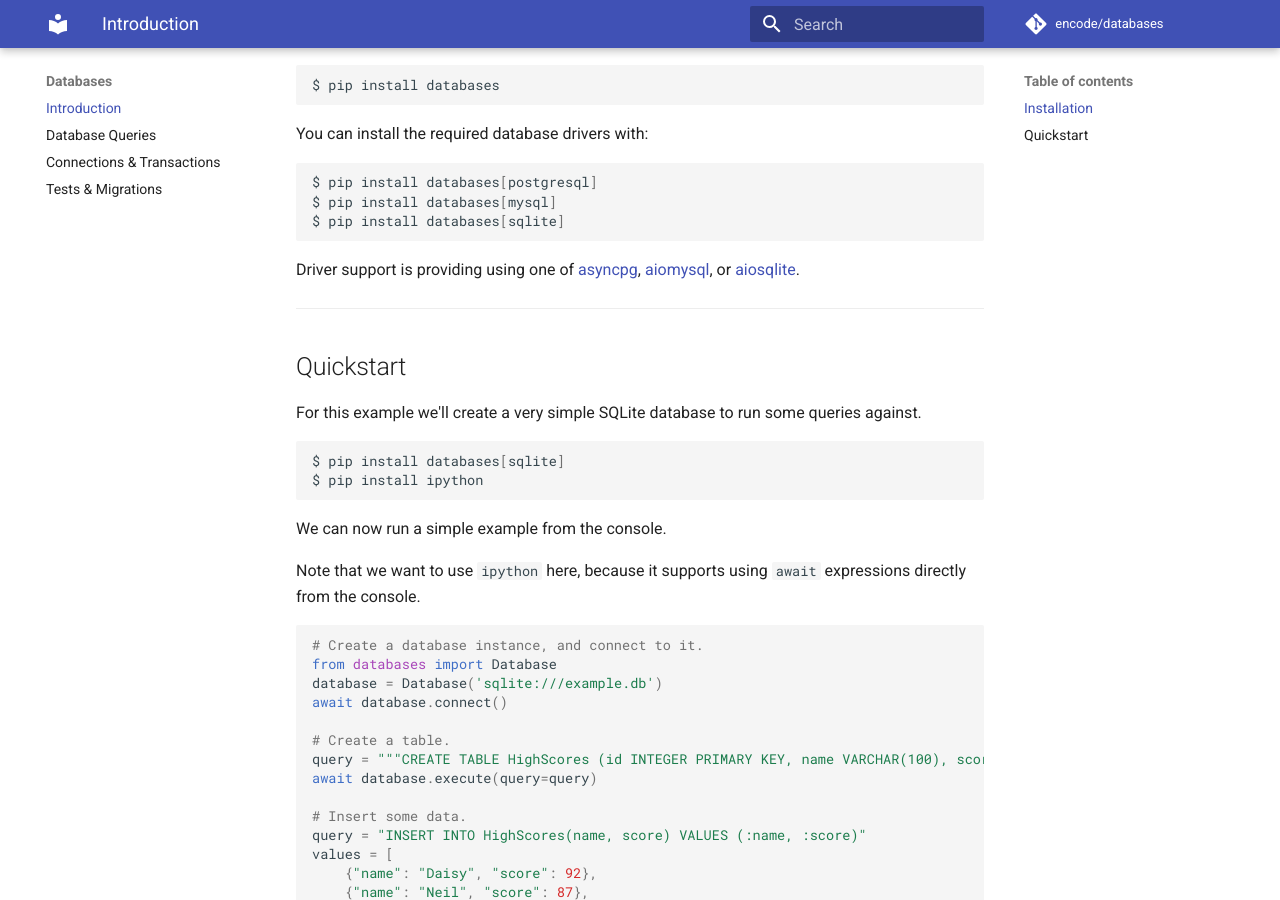
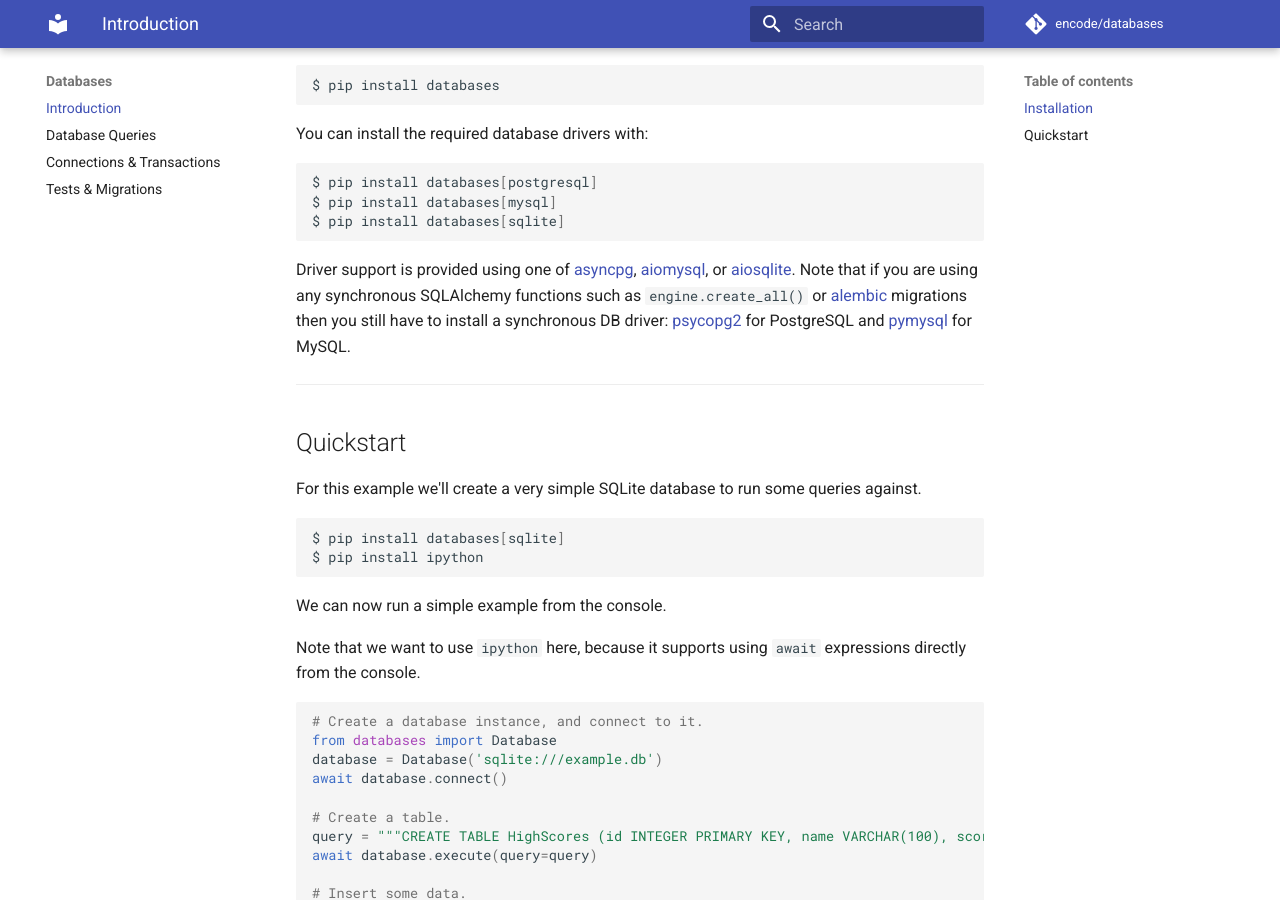
Before and after one commit to encode/databases, an MkDocs documentation site: the page built from docs/index.md, in a window 1280 px wide and 900 px high, scrolled down 518 px. Built offline with MkDocs 1.6.1 and Material for MkDocs 9.7.7, drawn with Linux system fonts in a browser that asks for light colours; comment, search, counter and statistics services are not loaded.

Commit message:
update installation docs (#374)

````diff
--- a/docs/index.md
+++ b/docs/index.md
@@ -37,7 +37,8 @@ $ pip install databases[mysql]
 $ pip install databases[sqlite]
 ```
 
-Driver support is providing using one of [asyncpg][asyncpg], [aiomysql][aiomysql], or [aiosqlite][aiosqlite].
+Driver support is provided using one of [asyncpg][asyncpg], [aiomysql][aiomysql], or [aiosqlite][aiosqlite].
+Note that if you are using any synchronous SQLAlchemy functions such as `engine.create_all()` or [alembic][alembic] migrations then you still have to install a synchronous DB driver: [psycopg2][psycopg2] for PostgreSQL and [pymysql][pymysql] for MySQL.
 
 ---
 
@@ -91,6 +92,8 @@ for examples of how to start using databases together with SQLAlchemy core expre
 [sqlalchemy-core]: https://docs.sqlalchemy.org/en/latest/core/
 [sqlalchemy-core-tutorial]: https://docs.sqlalchemy.org/en/latest/core/tutorial.html
 [alembic]: https://alembic.sqlalchemy.org/en/latest/
+[psycopg2]: https://www.psycopg.org/
+[pymysql]: https://github.com/PyMySQL/PyMySQL
 [asyncpg]: https://github.com/MagicStack/asyncpg
 [aiomysql]: https://github.com/aio-libs/aiomysql
 [aiosqlite]: https://github.com/jreese/aiosqlite
````
Also changed, not shown: scripts/README.md (+3 -1 lines), 1 other file.
